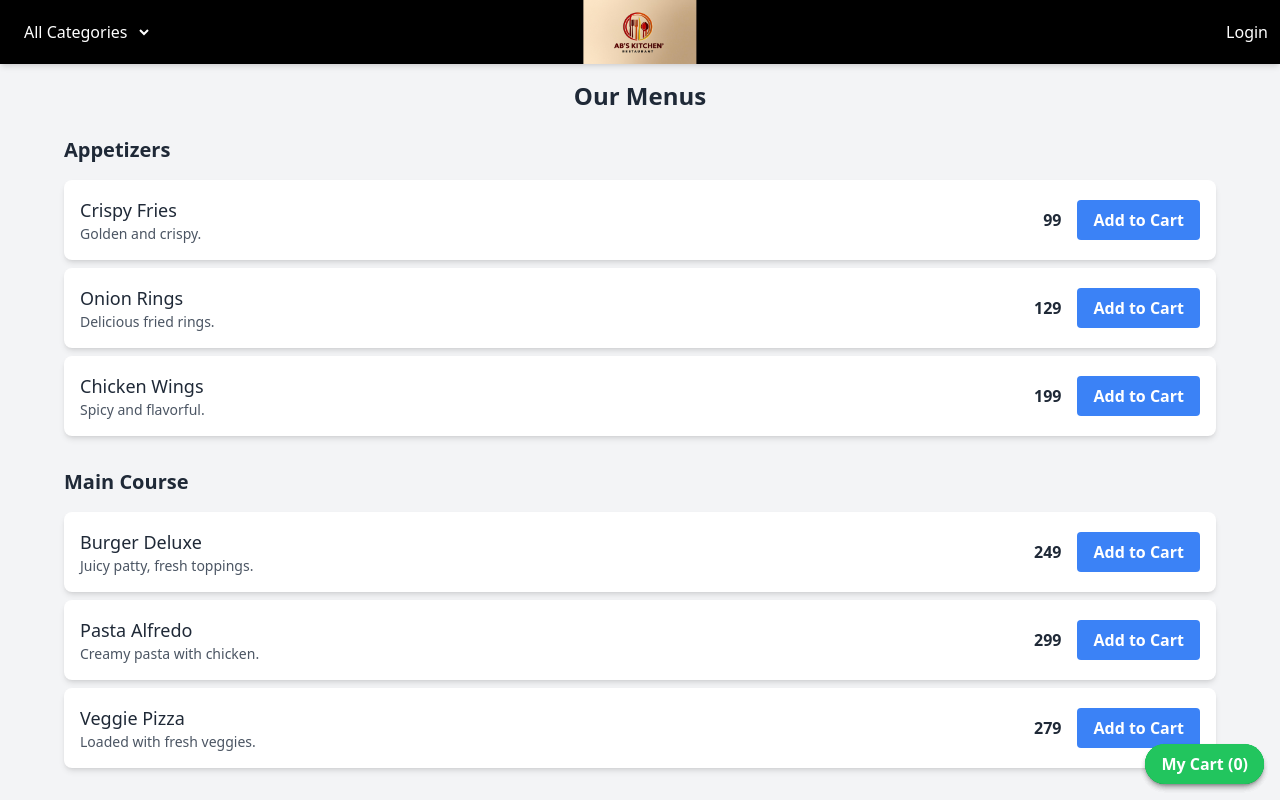
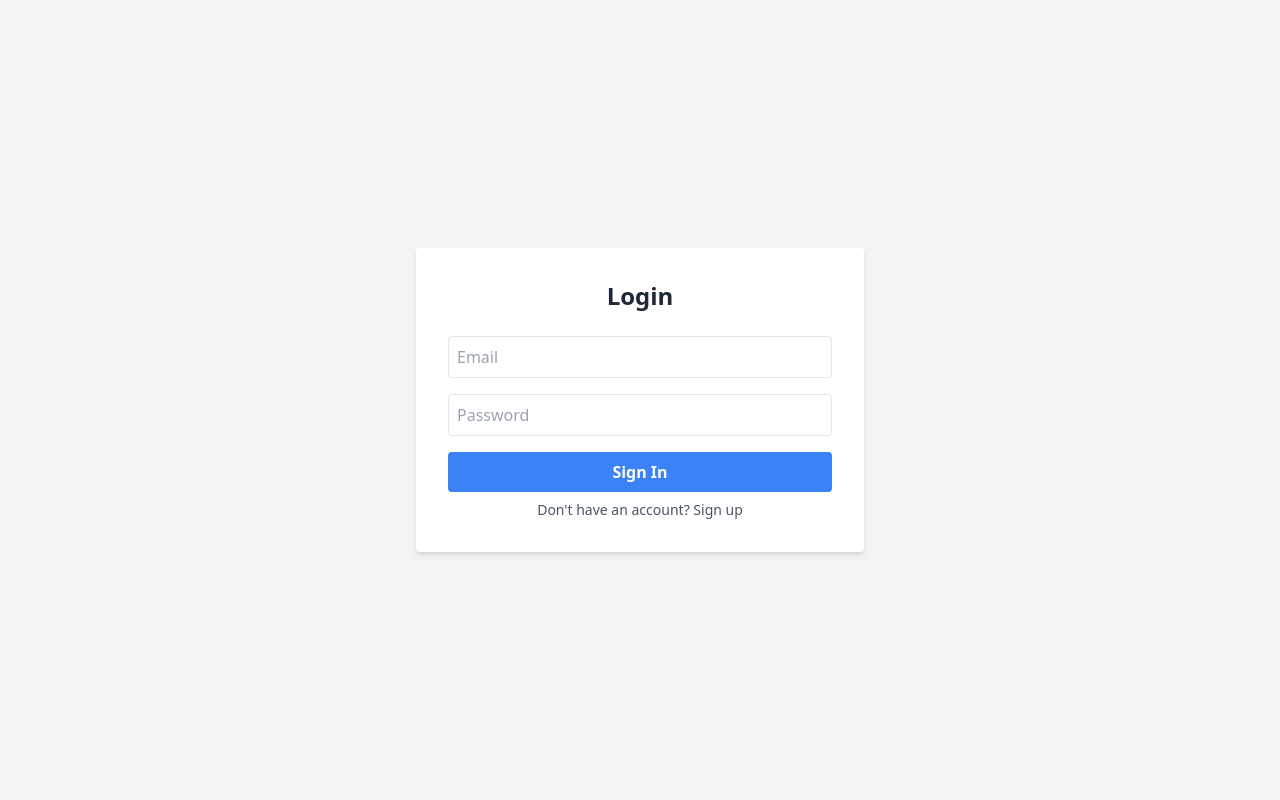
Before and after one commit to Arundhati-Bandyopadhyay/restaurantMenu, a React (Vite) app: page / in a window 1280 px wide. Shown: the top 800 px of the page. Built offline with nearby package versions, Linux system fonts and the light colour scheme.

Commit message:
auth done

```diff
--- /dev/null
+++ b/src/components/Auth/AuthPage.jsx
@@ -0,0 +1,106 @@
+import React, { useState } from 'react';
+import { createUserWithEmailAndPassword, signInWithEmailAndPassword, signOut } from 'firebase/auth';
+import { useNavigate } from 'react-router-dom';
+import { auth } from '../../firebase.init';
+
+function AuthPage() {
+  const [email, setEmail] = useState('');
+  const [password, setPassword] = useState('');
+  const [user, setUser] = useState(null);
+  const [error, setError] = useState(null);
+  const [isSignUp, setIsSignUp] = useState(false);
+  const navigate = useNavigate();
+
+  const handleSignUp = async () => {
+    try {
+      setError(null);
+      const userCredential = await createUserWithEmailAndPassword(auth, email, password);
+      setUser(userCredential.user);
+      console.log('User signed up:', userCredential.user);
+      navigate('/menu'); // Navigate to menu after successful sign up
+    } catch (error) {
+      setError(error.message);
+      console.error('Sign up error:', error);
+    }
+  };
+
+  const handleSignIn = async () => {
+    try {
+      setError(null);
+      const userCredential = await signInWithEmailAndPassword(auth, email, password);
+      setUser(userCredential.user);
+      console.log('User signed in:', userCredential.user);
+      navigate('/menu');
+    } catch (error) {
+      setError(error.message);
+      console.error('Sign in error:', error);
+    }
+  };
+
+  const handleSignOut = async () => {
+    try {
+      setError(null);
+      await signOut(auth);
+      setUser(null);
+      console.log('User signed out');
+    } catch (error) {
+      setError(error.message);
+      console.error('Sign out error:', error);
+    }
+  };
+
+  const toggleSignUp = () => {
+    setIsSignUp(!isSignUp);
+    setError(null); // Clear any previous errors when switching modes
+  };
+
+  return (
+    <div className="flex items-center justify-center h-screen bg-gray-100">
+      <div className="bg-white p-8 rounded shadow-md w-full max-w-md">
+        {user ? (
+          <div className="text-center">
+            <p className="text-lg font-semibold mb-4">Welcome, {user.email}!</p>
+            <button
+              onClick={handleSignOut}
+              className="bg-red-500 hover:bg-red-700 text-white font-bold py-2 px-4 rounded"
+            >
+              Sign Out
+            </button>
+          </div>
+        ) : (
+          <div>
+            <h2 className="text-2xl font-semibold mb-6 text-center">{isSignUp ? 'Sign Up' : 'Login'}</h2>
+            <input
+              type="email"
+              placeholder="Email"
+              value={email}
+              onChange={(e) => setEmail(e.target.value)}
+              className="w-full p-2 mb-4 border rounded"
+            />
+            <input
+              type="password"
+              placeholder="Password"
+              value={password}
+              onChange={(e) => setPassword(e.target.value)}
+              className="w-full p-2 mb-4 border rounded"
+            />
+            <div className="flex flex-col items-center">
+              <button
+                onClick={isSignUp ? handleSignUp : handleSignIn}
+                className="bg-blue-500 hover:bg-blue-700 text-white font-bold py-2 px-4 rounded w-full mb-2"
+              >
+                {isSignUp ? 'Sign Up' : 'Sign In'}
+              </button>
+              <button onClick={toggleSignUp} className="text-sm text-gray-600 hover:underline">
+                {isSignUp ? "Already have an account? Sign in" : "Don't have an account? Sign up"}
+              </button>
+            </div>
+            {error && <p className="text-red-500 mt-4 text-center">{error}</p>}
+          </div>
+        )}
+      </div>
+    </div>
+  );
+}
+
+export default AuthPage;
--- a/src/components/cart/CartItem.jsx
+++ b/src/components/cart/CartItem.jsx
@@ -12,8 +12,7 @@ export default function CartItem({ cartItem, setCartItems }) {
     setCartItems((prevCartItems) => {
       const updatedItems = prevCartItems.map((cartItemInArray) => {
         if (cartItemInArray.name === item.name) {
-          console.log("Item name: ",item.name);
-          return { ...item }; // Update with the entire item object
+          return { ...item };
         }
         return cartItemInArray;
       });
@@ -76,7 +75,7 @@ export default function CartItem({ cartItem, setCartItems }) {
       </div>
 
       <div className="pl-4 flex flex-col items-end">
-        <span className="font-medium text-gray-900">Rs. {(item.price * item.quantity).toFixed(2)}</span>
+        <span className="font-medium text-gray-900">Rs. {(parseFloat(item.price.replace('₹', '')) * item.quantity).toFixed(2)}</span>
         <button
           className="mt-1 text-sm text-red-500 hover:text-red-700"
           onClick={handleRemoveItem}
--- a/src/components/menu/Item.jsx
+++ b/src/components/menu/Item.jsx
@@ -3,31 +3,28 @@ import { useState } from 'react';
 import { Link } from 'react-router';
 
 export default function Item({ menu, cartItems, setCartItems }) {
+  const [showCart, setShowCart] = useState(false);
 
   // const handleAddToCart = (item) => {
   //   setCartItems((prevItems) => [...prevItems, item]);
   //   // setShowCart(true);
   // };
+
+  const handleAddToCart = (itemToAdd) => {
+    const existingItem = cartItems.find((item) => item.name === itemToAdd.name);
+
+    if (existingItem) {
+      setCartItems(cartItems.map((item) =>
+        item.name === itemToAdd.name ? { ...item, quantity: item.quantity + 1 } : item
+      ));
+    } else {
+      setCartItems([...cartItems, { ...itemToAdd, quantity: 1 }]);
+    }
+  };
   const handleCart = () => {
     //setShowCart(!showCart);
   };
   console.log(cartItems);
-
-  const isItemInCart = (itemName) => {
-    return cartItems.some(item => item.name === itemName);
-  };
-
-  const handleAddToCart = (i) => {
-    const existingItem = cartItems.find((item) => item.name === i.name);
-
-    if (existingItem) {
-      setCartItems(cartItems.map((item) =>
-        item.name === i.name ? { ...item, quantity: item.quantity + 1 } : item
-      ));
-    } else {
-      setCartItems([...cartItems, { ...i, quantity: 1 }]);
-    }
-  };
 
   return (
     <div>
@@ -48,28 +45,20 @@ export default function Item({ menu, cartItems, setCartItems }) {
             </div>
             <div className="flex items-center">
               <span className="font-semibold mr-4">{item.price}</span>
-              {isItemInCart(item.name) ? (
-                <button
-                  className="bg-gray-400 text-white font-bold py-2 px-4 rounded cursor-not-allowed"
-                  disabled
-                >
-                  Added to Cart
-                </button>
-              ) : (
               <button
                 className="bg-blue-500 hover:bg-blue-700 text-white font-bold py-2 px-4 rounded"
                 onClick={() => handleAddToCart(item)}
               >
                 Add to Cart
               </button>
-              )}
             </div>
           </div>
         ))}
       </div>
       <Link
         to={{
-          pathname: '/cart'
+          pathname: '/menu/cart'
+
         }}
         className="fixed bottom-4 right-4 bg-green-500 hover:bg-green-700 text-white font-bold py-2 px-4 rounded-full shadow-md z-50"
       >
--- a/src/components/menu/Items.jsx
+++ b/src/components/menu/Items.jsx
@@ -4,65 +4,12 @@ import { useOutletContext } from 'react-router-dom';
 
 export default function Items() {
 
-    const { selectedCategory, filteredMenuItems, menuItems, cartItems, setCartItems} = useOutletContext();
-
-    console.log("filteredMenuItems:", filteredMenuItems);
-//.........................................................................................
-    // const updatedfilteredMenuItems = filteredMenuItems.map(category => ({
-    //     ...category,
-    //     items: category.items.map(item => ({
-    //       ...item,
-    //       quantity: 1,
-    //     })),
-    //   }));
-
-    // const updatedMenuItems = menuItems.map(category => ({
-    //     ...category,
-    //     items: category.items.map(item => ({
-    //       ...item,
-    //       quantity: 1,
-    //     })),
-    //   }));
-
-    // Save cart items to local storage whenever cartItems change
-    //   useEffect(() => {
-    //     const updatedCartItems = cartItems.map((item) => ({
-    //         ...item,
-    //         quantity: 1,
-    //       }));
-    //     localStorage.setItem('cartItems', JSON.stringify(updatedCartItems));
-    //   }, [cartItems]);
-//.................................................................................
-
+    const { selectedCategory, filteredMenuItems, menuItems, cartItems, setCartItems } = useOutletContext();
 
     // Save cart items to local storage whenever cartItems change
       useEffect(() => {
         localStorage.setItem('cartItems', JSON.stringify(cartItems));
       }, [cartItems]);
-
-//..........................................................................................
-    // return (
-    //     <div>
-    //         <div className="p-4">
-    //             <div className="flex flex-col items-center">
-    //                 <h1 className="text-2xl font-bold text-center mb-6">
-    //                     Our Menus
-    //                 </h1>
-    //                 <div className="w-full max-w-6xl">
-    //                     {selectedCategory
-    //                         ? (
-    //                             <Item menu={updatedfilteredMenuItems} cartItems={cartItems}></Item>
-    //                         )
-    //                         : updatedMenuItems.map((menus, idx) => (
-    //                             <Item key={idx} menu={menus} cartItems={cartItems} setCartItems={setCartItems}></Item>
-    //                         ))}
-    //                 </div>
-    //             </div>
-    //         </div>
-    //     </div>
-    // )
-
-    //.....................................................................................
 
     return (
         <div>
--- a/src/components/menu/Menu.jsx
+++ b/src/components/menu/Menu.jsx
@@ -71,9 +71,6 @@ const menuItems = [
 
 function Menu() {
   const [selectedCategory, setSelectedCategory] = useState(null);
-
-    const [addedItems, setAddedItems] = useState({});
-    const [autoAddItem, setAutoAddItem] = useState(false);
 const [cartItems, setCartItems] = useState(()=> {
     const storedCartItems = localStorage.getItem('cartItems');
     if (storedCartItems) {
@@ -104,8 +101,7 @@ const [cartItems, setCartItems] = useState(()=> {
           filteredMenuItems,
           menuItems,
           cartItems,
-          setCartItems,
-
+          setCartItems
         }}
       />
     </div>
--- a/src/components/navbar/Navbar.jsx
+++ b/src/components/navbar/Navbar.jsx
@@ -1,6 +1,11 @@
 import React from "react";
 import logo from "/assets/logo.png";
 import { useNavigate } from 'react-router-dom';
+import { signOut } from "firebase/auth";
+import { useState } from "react";
+import { auth } from "../../firebase.init";
+
+
 
 export default function Navbar({
   menuItems,
@@ -8,6 +13,19 @@ export default function Navbar({
   setSelectedCategory,
 }) {
   const navigate = useNavigate();
+  const [error, setError] = useState(null);
+
+  const handleSignOut = async () => {
+    try {
+      setError(null);
+      await signOut(auth);
+      console.log('User signed out');
+      navigate('/');
+    } catch (error) {
+      setError(error.message);
+      console.error('Sign out error:', error);
+    }
+  };
 
   return (
     <>
@@ -36,12 +54,17 @@ export default function Navbar({
           </div>
         </div>
 
-        <div className="absolute left-1/2 transform -translate-x-1/2 flex justify-center items-center" onClick={() => navigate('/')}>
+        <div className="absolute left-1/2 transform -translate-x-1/2 flex justify-center items-center" onClick={() => navigate('/menu')}>
           <img src={logo} alt="Logo" className="h-16" />
         </div>
 
         <div>
-          <button className="text-white hover:text-gray-300 ml-4">Login</button>
+        <button
+                 onClick={handleSignOut}
+                className="bg-blue-500 hover:bg-blue-700 text-white font-bold py-2 px-4 rounded w-full mb-2"
+              >
+                Sign Out
+              </button>
         </div>
       </nav>
     </>
--- /dev/null
+++ b/src/firebase.init.js
@@ -0,0 +1,19 @@
+// firebase.init.js
+import { initializeApp } from "firebase/app";
+import { getAuth } from "firebase/auth";
+
+// Your web app's Firebase configuration
+const firebaseConfig = {
+  apiKey: "AIzaSyDHBCWzzaz6MShsA-4sqRWyavSm3w1eEBU",
+  authDomain: "email-password-auth-5dce2.firebaseapp.com",
+  projectId: "email-password-auth-5dce2",
+  storageBucket: "email-password-auth-5dce2.firebasestorage.app",
+  messagingSenderId: "1083090981220",
+  appId: "1:1083090981220:web:055d6fc8ac0d8edb01aa71"
+};
+
+// Initialize Firebase
+const app = initializeApp(firebaseConfig);
+const auth = getAuth(app);
+
+export { auth }; // Export the auth object
```
Also changed, not shown: src/components/Auth/AuthPage.css (added, +57 -0 lines), src/components/cart/CartItems.jsx (+4 -6 lines), src/main.jsx (+29 -8 lines). Lines whose indentation alone changed are shown as unchanged.
